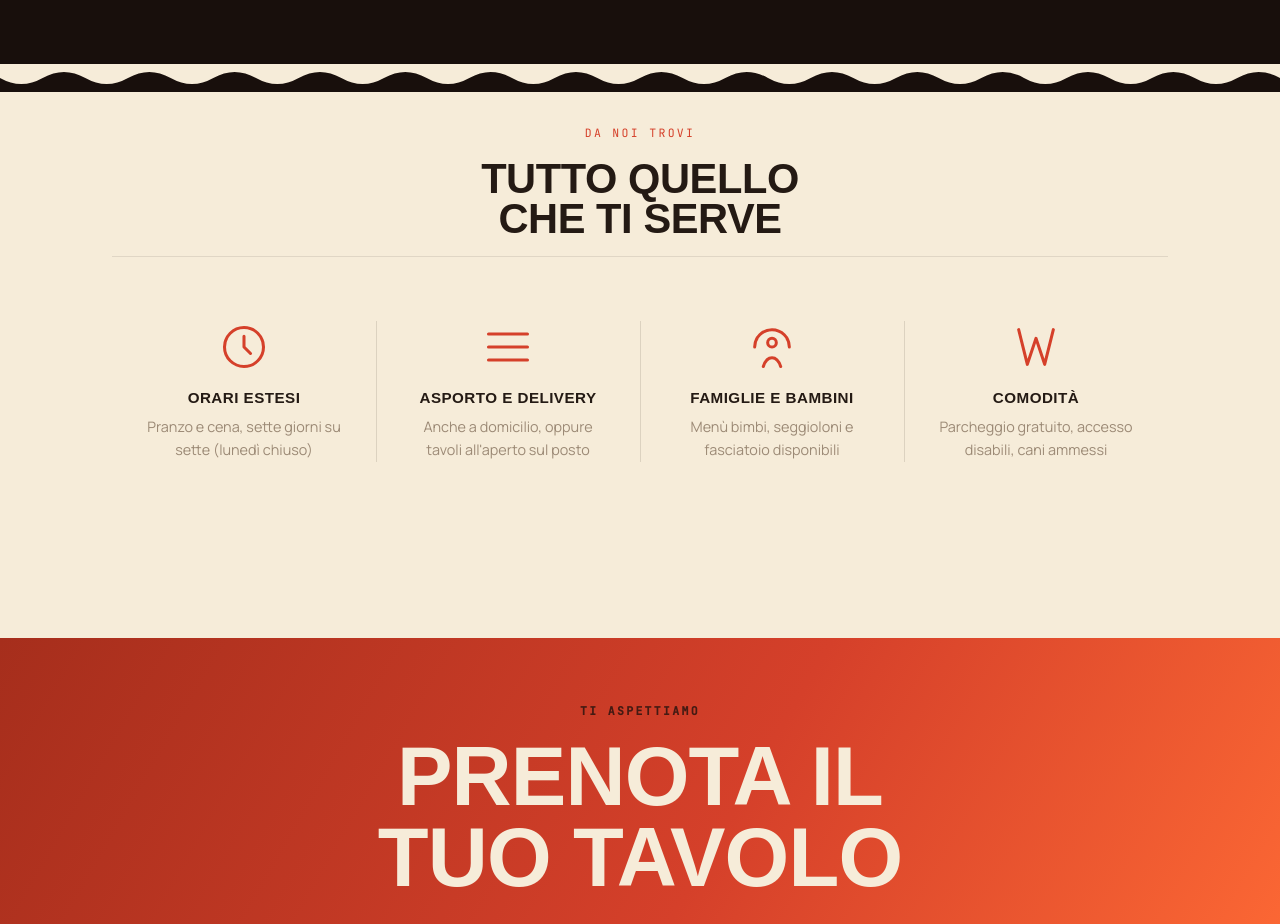
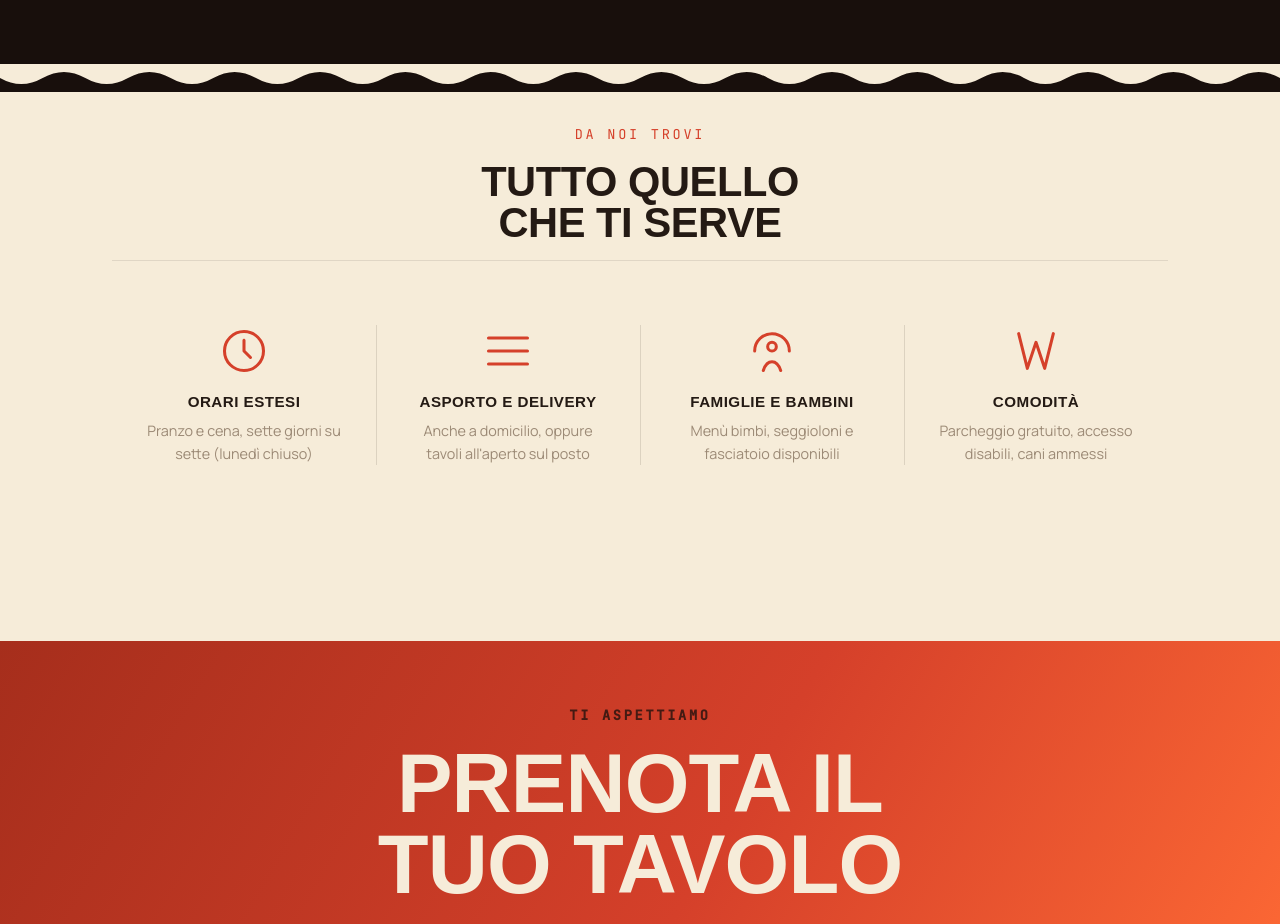
Before and after one commit to zyteroncoding/ipartenopei, a website: page index.html in a window 1280 px wide. Shown: the part 1440-2364 px from the top of the page. Drawn offline with Linux system fonts and the light colour scheme; no server answers; a web font is replaced by a local one.

Commit message:
Text fixes

```diff
--- a/css/style.css
+++ b/css/style.css
@@ -395,7 +395,7 @@ html.js-animazioni [data-reveal="destra"].visibile {
     font-family: var(--font-utility);
     text-transform: uppercase;
     letter-spacing: 0.2em;
-    font-size: 0.72rem;
+    font-size: 0.85rem;
     color: var(--colore-pomodoro);
     margin-bottom: var(--spazio-sm);
 }
```
